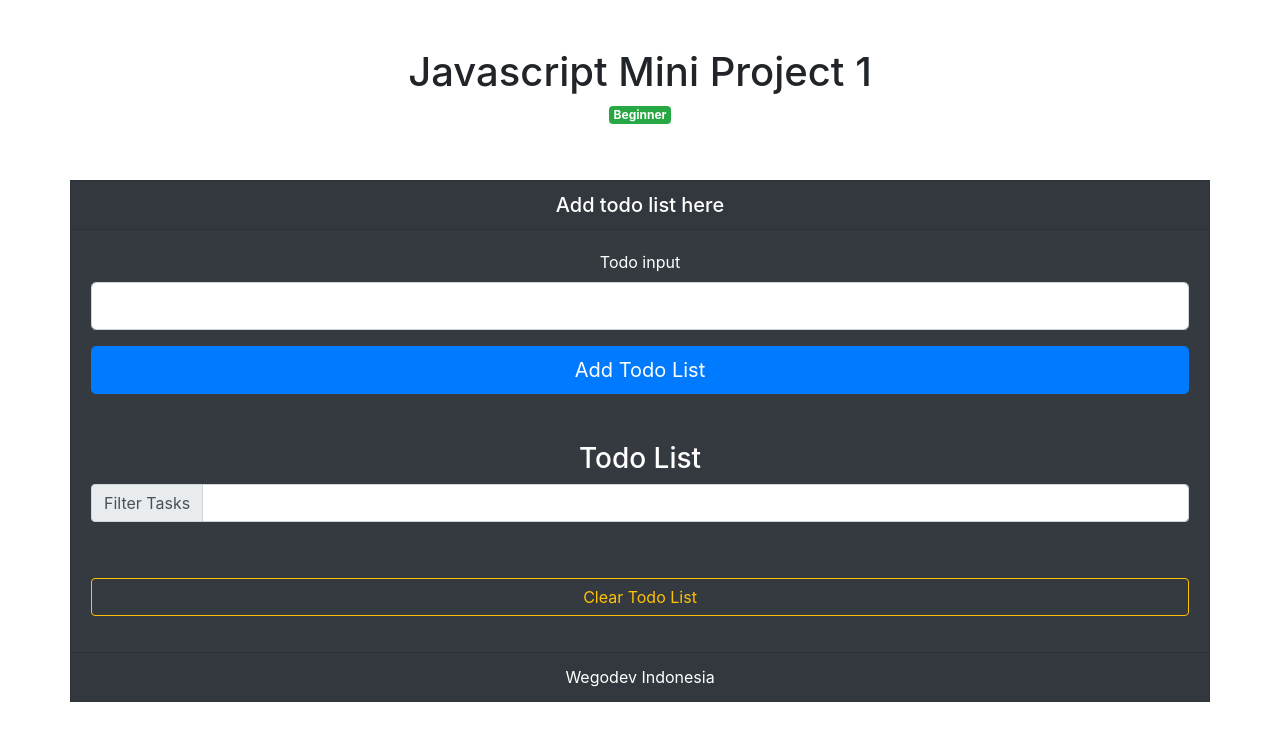
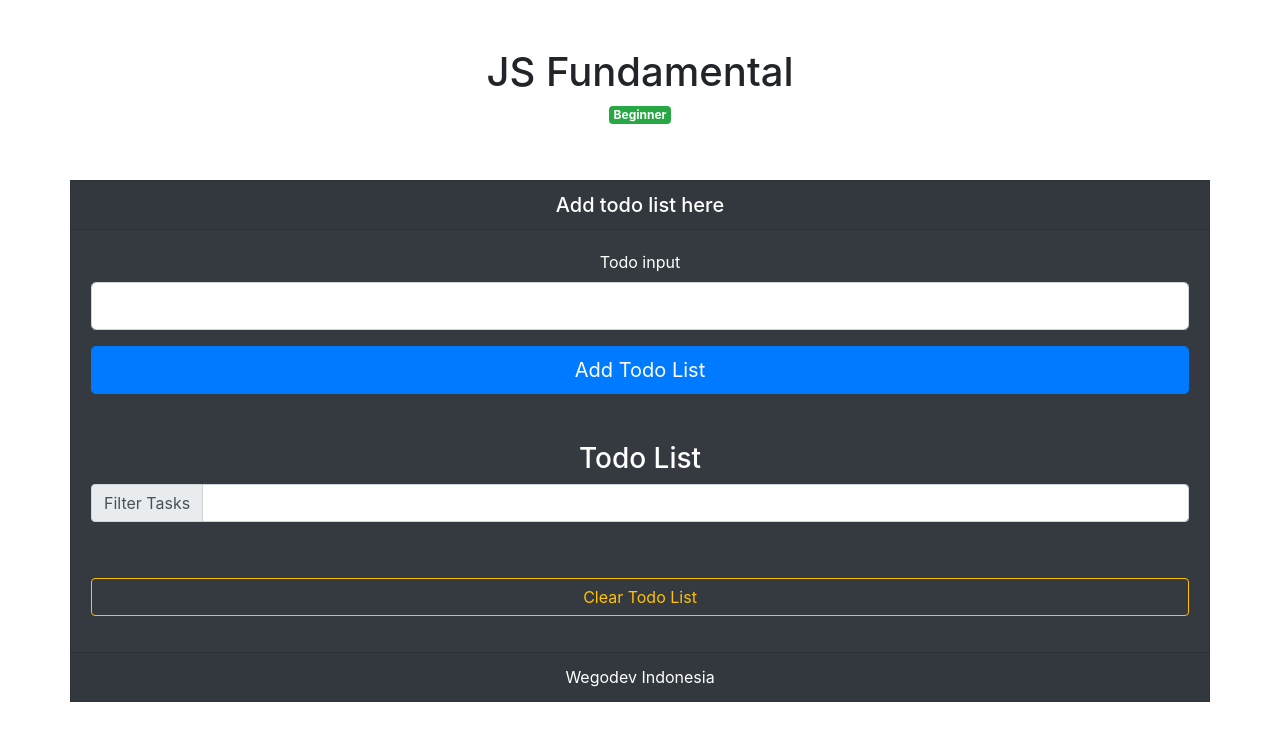
Before and after one commit to romanbatavi/js-mini-projects-master, a plain HTML site: page mini-project-1/starter/index.html in a window 1280 px wide. Drawn offline with nearby package versions, Linux system fonts and the light colour scheme.

Commit message:
fix heading

```diff
--- a/mini-project-1/starter/app.js
+++ b/mini-project-1/starter/app.js
@@ -0,0 +1,3 @@
+const projectTitle = document.querySelector("#project-title");
+
+projectTitle.textContent = "JS Fundamental"
--- a/mini-project-1/starter/index.html
+++ b/mini-project-1/starter/index.html
@@ -23,7 +23,7 @@
       <div class="row justify-content-md-center mt-5 mb-5">
         <div class="col col-lg-2"></div>
         <div class="col-md-auto text-center">
-          <h1>Javascript Mini Project 1</h1>
+          <h1 id="project-title">Javascript Mini Project</h1>
           <h6>
             <span class="badge badge-success">Beginner</span>
           </h6>
```
Also changed, not shown: 1 other file.
